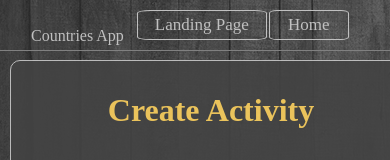
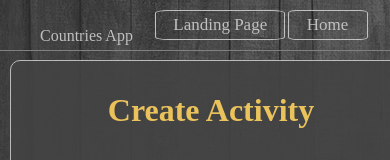
Before and after one commit to lucianommorea/prodeMundial, a React (Create React App) app in the folder client/: page /home/activity in a window 390 px wide. Shown: the top 160 px of the page. Built offline with nearby package versions, Linux system fonts and the light colour scheme; no server answers; a web font is replaced by a local one.

Commit message:
wednesday

```diff
--- a/client/src/components/Home/Home.module.css
+++ b/client/src/components/Home/Home.module.css
@@ -2,7 +2,7 @@
     background-image: url('../../images/darkmap3.jpg');
     background-size: auto;
     height: 100vh;
-    width: 100%;
+    width:fit-content;
 }
 
 .container{
--- a/client/src/components/NavBar/NavBar.module.css
+++ b/client/src/components/NavBar/NavBar.module.css
@@ -7,7 +7,7 @@
     background-color: transparent;
     position: absolute;
     display: grid;
-    grid-template-columns: 1fr 0.14fr 0.00fr 0.14fr;
+    grid-template-columns: 1fr 0.14fr 0.08fr 0.15fr;
     justify-content: space-between;
     align-items: center;
     border-bottom: grey solid 1px;
@@ -111,8 +111,15 @@
 }
 
 @media screen and (max-width: 600px){
+    .navbar{
+        display: flex;
+        flex-direction: row;
+    }
+    .btn1 {
+        margin-left: 20px;;
+    }
     .title{
-        margin-left: 20px;
+
         font-size: medium;
         justify-self: center;
     }
```
